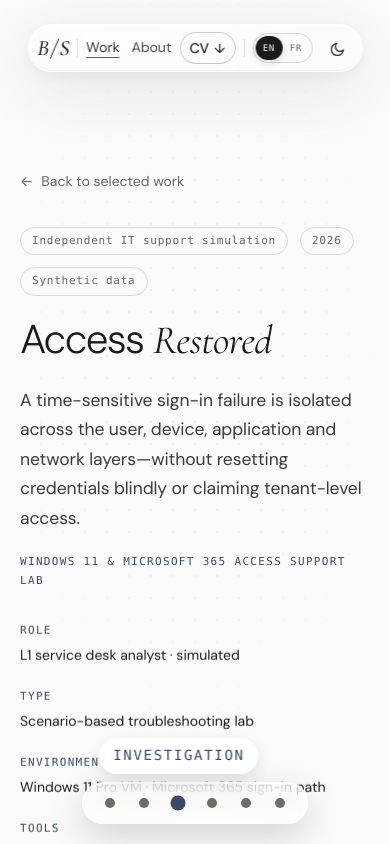
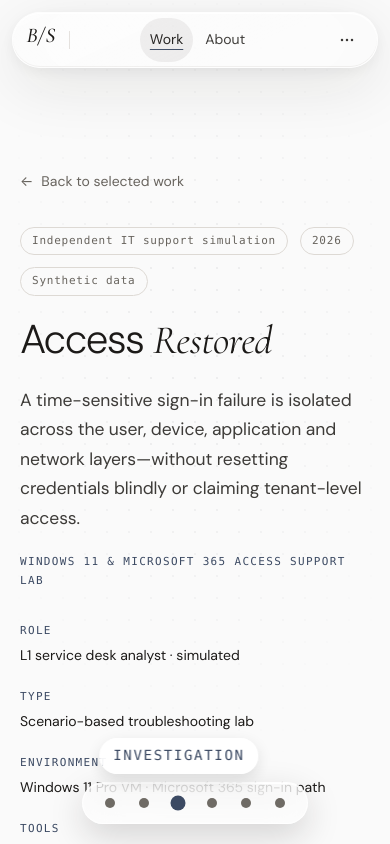
Before and after one commit to brenosampaio-dev/portfolio, a Next.js app in the folder portfolio/: page /work/access-restored in a window 390 px wide. Shown: the top 844 px of the page. Built offline with nearby package versions, Linux system fonts and the light colour scheme.

Commit message:
Improve mobile header navigation

```diff
--- a/portfolio/src/app/globals.css
+++ b/portfolio/src/app/globals.css
@@ -3473,40 +3473,184 @@ html {
   .grid--4,
   .grid--2 { grid-template-columns: 1fr; }
 
-  /* Dock — keep the full navigation usable without letting the compact CV
-     action crowd the glass pill on phone-sized screens. */
-  .site-header { left: 50%; right: auto; transform: translateX(-50%); }
-  .dock { height: 48px; max-width: calc(100vw - 20px); padding-inline: 9px; gap: 8px; }
-  .nav { gap: 12px; }
-  .nav a { font-size: var(--text-small); }
+  /* Phone navigation prioritizes destinations. Hiring and display utilities
+     stay available in a separate panel instead of compressing the main row. */
+  .site-header {
+    top: max(12px, calc(env(safe-area-inset-top) + 8px));
+    left: 50%;
+    right: auto;
+    width: calc(100vw - 24px);
+    transform: translateX(-50%);
+  }
+  .dock {
+    width: 100%;
+    height: 56px;
+    max-width: none;
+    padding-inline: 8px;
+    gap: 8px;
+  }
+  .wordmark {
+    justify-content: center;
+    min-width: 40px;
+    min-height: 44px;
+    font-size: 21px;
+  }
+  .nav {
+    flex: 1;
+    justify-content: center;
+    gap: 2px;
+  }
+  .nav a {
+    display: inline-flex;
+    align-items: center;
+    justify-content: center;
+    min-height: 44px;
+    padding-inline: 10px;
+    border-radius: var(--radius-full);
+    font-size: var(--text-small);
+  }
+  .nav a[aria-current="page"] {
+    color: var(--ink);
+    background: color-mix(in srgb, var(--ink) 7%, transparent);
+  }
   .nav .nav-hide-sm { display: none; }
   .dock .availability { display: none; }
-  .dock .dock__divider--mid { display: none; }
-  .dock__actions { gap: 6px; }
-  .header-contact { display: none; }
-  .dock__controls { gap: 3px; }
-  .language-switcher {
-    grid-template-columns: repeat(2, 23px);
-    height: 28px;
-  }
-  .language-switcher__thumb {
-    width: 23px;
-    height: 22px;
-  }
-  .language-switcher--fr .language-switcher__thumb { transform: translateX(23px); }
-  .language-switcher__option {
-    min-width: 23px;
-    min-height: 22px;
-    font-size: 8px;
-  }
-  .header-cv {
-    min-width: 42px;
-    min-height: 32px;
-    padding-inline: 9px;
-    gap: 5px;
-  }
-  .header-cv__label--long { display: none; }
-  .header-cv__label--short { display: inline; }
+  .dock .dock__divider--mid,
+  .dock .dock__divider--controls,
+  .dock__actions,
+  .dock__controls { display: none; }
+
+  .mobile-tools-toggle {
+    display: inline-flex;
+    align-items: center;
+    justify-content: center;
+    flex: 0 0 44px;
+    width: 44px;
+    height: 44px;
+    padding: 0;
+    border: 0;
+    border-radius: var(--radius-full);
+    background: transparent;
+    color: var(--graphite);
+    cursor: pointer;
+    transition:
+      color var(--duration-sm) var(--ease),
+      background var(--duration-sm) var(--ease),
+      transform var(--duration-sm) var(--ease);
+  }
+  .mobile-tools-toggle[aria-expanded="true"] {
+    color: var(--paper);
+    background: var(--ink);
+  }
+  .mobile-tools-toggle:active { transform: scale(0.94); }
+  .mobile-tools-toggle:focus-visible,
+  .mobile-tools__link:focus-visible {
+    outline: 2px solid var(--clay-ring);
+    outline-offset: 2px;
+  }
+
+  .mobile-tools {
+    position: absolute;
+    top: calc(100% + 8px);
+    right: 0;
+    display: grid;
+    width: min(280px, 100%);
+    gap: 10px;
+    padding: 10px;
+    border: 1px solid rgba(255, 255, 255, 0.58);
+    border-radius: var(--radius-lg);
+    background: rgba(249, 247, 243, 0.88);
+    -webkit-backdrop-filter: blur(32px) saturate(180%);
+    backdrop-filter: blur(32px) saturate(180%);
+    box-shadow: 0 4px 8px rgba(28, 26, 24, 0.12);
+    animation: mobile-tools-in 180ms var(--ease-out) both;
+  }
+  .mobile-tools__actions {
+    display: grid;
+    grid-template-columns: 1fr 1fr;
+    gap: 8px;
+  }
+  .mobile-tools__link {
+    display: inline-flex;
+    align-items: center;
+    justify-content: space-between;
+    gap: 8px;
+    min-height: 44px;
+    padding-inline: 12px;
+    border-radius: var(--radius-md);
+    color: var(--ink);
+    font-size: var(--text-small);
+    font-weight: var(--weight-medium);
+    text-decoration: none;
+    background: color-mix(in srgb, var(--ink) 6%, transparent);
+  }
+  .mobile-tools__link--primary {
+    color: var(--paper);
+    background: var(--ink);
+  }
+  .mobile-tools__preferences {
+    display: flex;
+    align-items: center;
+    justify-content: flex-end;
+    gap: 8px;
+    padding-top: 10px;
+    border-top: 1px solid color-mix(in srgb, var(--mist) 82%, transparent);
+  }
+  .mobile-tools .language-switcher {
+    grid-template-columns: repeat(2, 44px);
+    height: 48px;
+  }
+  .mobile-tools .language-switcher__thumb {
+    width: 44px;
+    height: 42px;
+  }
+  .mobile-tools .language-switcher--fr .language-switcher__thumb { transform: translateX(44px); }
+  .mobile-tools .language-switcher__option {
+    min-width: 44px;
+    min-height: 44px;
+    font-size: 9px;
+  }
+  .mobile-tools__theme {
+    width: 48px;
+    height: 48px;
+    border: 1px solid color-mix(in srgb, var(--ink) 16%, transparent);
+    background: color-mix(in srgb, var(--paper) 46%, transparent);
+  }
+
+  .site-header--dark .nav a[aria-current="page"] {
+    color: #fff;
+    background: rgba(255, 255, 255, 0.12);
+  }
+  .site-header--dark .mobile-tools-toggle { color: rgba(255, 255, 255, 0.82); }
+  .site-header--dark .mobile-tools-toggle[aria-expanded="true"] {
+    color: #161616;
+    background: rgba(255, 255, 255, 0.92);
+  }
+  .site-header--dark .mobile-tools,
+  [data-theme="dark"] .mobile-tools {
+    border-color: rgba(255, 255, 255, 0.14);
+    background: rgba(13, 16, 23, 0.90);
+    box-shadow: 0 4px 8px rgba(0, 0, 0, 0.28);
+  }
+  .site-header--dark .mobile-tools__link,
+  [data-theme="dark"] .mobile-tools__link {
+    color: rgba(255, 255, 255, 0.92);
+    background: rgba(255, 255, 255, 0.08);
+  }
+  .site-header--dark .mobile-tools__link--primary,
+  [data-theme="dark"] .mobile-tools__link--primary {
+    color: #161616;
+    background: rgba(255, 255, 255, 0.92);
+  }
+  .site-header--dark .mobile-tools__preferences,
+  [data-theme="dark"] .mobile-tools__preferences {
+    border-top-color: rgba(255, 255, 255, 0.12);
+  }
+
+  @keyframes mobile-tools-in {
+    from { opacity: 0; transform: translateY(-6px); }
+    to { opacity: 1; transform: translateY(0); }
+  }
 
   .site-footer__grid { grid-template-columns: 1fr; gap: var(--space-8); }
 
@@ -3567,10 +3711,10 @@ html {
 
 @media (max-width: 340px) {
   .dock {
-    padding-inline: var(--space-2);
-    gap: 10px;
-  }
-  .nav a[href="/#about"] { display: none; }
+    padding-inline: 6px;
+    gap: 6px;
+  }
+  .nav a { padding-inline: 8px; }
 }
 
 /* ── Mobile accordion (≤700px) — case sections & process steps ───── */
@@ -3704,6 +3848,11 @@ html {
   gap: var(--space-3);
 }
 
+.mobile-tools-toggle,
+.mobile-tools {
+  display: none;
+}
+
 .theme-btn {
   display: inline-flex;
   align-items: center;
@@ -3801,6 +3950,66 @@ html {
 .site-header--dark .language-switcher__option:hover { color: #fff; }
 .site-header--dark .language-switcher__option[aria-pressed="true"] { color: #161616; }
 
+/* Transitional compact state: narrow tablets keep the desktop controls, but
+   shed secondary labels before the full dock can touch the viewport edges. */
+@media (min-width: 601px) and (max-width: 800px) {
+  .site-header {
+    left: 50%;
+    right: auto;
+    max-width: calc(100vw - 24px);
+    transform: translateX(-50%);
+  }
+  .dock {
+    max-width: calc(100vw - 24px);
+    padding-inline: 14px;
+    gap: 14px;
+  }
+  .nav { gap: 18px; }
+  .nav .nav-hide-sm,
+  .dock .availability,
+  .dock .dock__divider--mid { display: none; }
+  .dock__actions,
+  .dock__controls { gap: 8px; }
+  .header-cv {
+    min-width: 44px;
+    min-height: 36px;
+    padding-inline: 10px;
+  }
+  .header-cv__label--long { display: none; }
+  .header-cv__label--short { display: inline; }
+}
+
+/* These controls are declared after the main responsive section, so the
+   phone-specific visibility and target sizes live beside their base rules. */
+@media (max-width: 600px) {
+  .dock__actions,
+  .dock__controls,
+  .dock .dock__divider--mid,
+  .dock .dock__divider--controls { display: none; }
+  .mobile-tools-toggle { display: inline-flex; }
+  .mobile-tools { display: grid; }
+  .mobile-tools .language-switcher {
+    grid-template-columns: repeat(2, 44px);
+    height: 48px;
+  }
+  .mobile-tools .language-switcher__thumb {
+    width: 44px;
+    height: 42px;
+  }
+  .mobile-tools .language-switcher--fr .language-switcher__thumb { transform: translateX(44px); }
+  .mobile-tools .language-switcher__option {
+    min-width: 44px;
+    min-height: 44px;
+    font-size: 9px;
+  }
+  .mobile-tools__theme {
+    width: 48px;
+    height: 48px;
+    border: 1px solid color-mix(in srgb, var(--ink) 16%, transparent);
+    background: color-mix(in srgb, var(--paper) 46%, transparent);
+  }
+}
+
 ::view-transition-old(root),
 ::view-transition-new(root) {
   animation-duration: 180ms;
@@ -3808,6 +4017,8 @@ html {
 }
 
 @media (prefers-reduced-motion: reduce) {
+  .mobile-tools { animation: none; }
+  .mobile-tools-toggle { transition: none; }
   .language-switcher__thumb,
   .language-switcher__option {
     transition: none;
--- a/portfolio/src/components/site/Header.jsx
+++ b/portfolio/src/components/site/Header.jsx
@@ -1,7 +1,7 @@
 "use client";
 import Link from "next/link";
 import { usePathname } from "next/navigation";
-import { useEffect, useRef } from "react";
+import { useEffect, useRef, useState } from "react";
 import { Wordmark } from "./Wordmark";
 import { LanguageSwitcher } from "./LanguageSwitcher";
 import { useTheme, useLang } from "@/context/AppContext";
@@ -31,8 +31,19 @@ function MoonIcon() {
   );
 }
 
+function ToolsIcon() {
+  return (
+    <svg width="18" height="18" viewBox="0 0 18 18" fill="none" aria-hidden="true">
+      <circle cx="4" cy="9" r="1.25" fill="currentColor" />
+      <circle cx="9" cy="9" r="1.25" fill="currentColor" />
+      <circle cx="14" cy="9" r="1.25" fill="currentColor" />
+    </svg>
+  );
+}
+
 export function Header() {
   const headerRef = useRef(null);
+  const [toolsOpen, setToolsOpen] = useState(false);
   const { theme, toggle } = useTheme();
   const pathname = usePathname();
   const { lang } = useLang();
@@ -60,6 +71,39 @@ export function Header() {
     darkEls.forEach((el) => observer.observe(el));
     return () => observer.disconnect();
   }, []);
+
+  useEffect(() => {
+    setToolsOpen(false);
+  }, [pathname]);
+
+  useEffect(() => {
+    function closeOnHeaderLink(event) {
+      const link = event.target.closest?.("a");
+      if (link && headerRef.current?.contains(link)) setToolsOpen(false);
+    }
+
+    document.addEventListener("click", closeOnHeaderLink, true);
+    return () => document.removeEventListener("click", closeOnHeaderLink, true);
+  }, []);
+
+  useEffect(() => {
+    if (!toolsOpen) return undefined;
+
+    function closeOnOutsidePress(event) {
+      if (!headerRef.current?.contains(event.target)) setToolsOpen(false);
+    }
+
+    function closeOnEscape(event) {
+      if (event.key === "Escape") setToolsOpen(false);
+    }
+
+    document.addEventListener("pointerdown", closeOnOutsidePress);
+    document.addEventListener("keydown", closeOnEscape);
+    return () => {
+      document.removeEventListener("pointerdown", closeOnOutsidePress);
+      document.removeEventListener("keydown", closeOnEscape);
+    };
+  }, [toolsOpen]);
 
   return (
     <header className="site-header" ref={headerRef}>
@@ -96,7 +140,7 @@ export function Header() {
           </a>
         </div>
 
-        <div className="dock__divider" aria-hidden="true" />
+        <div className="dock__divider dock__divider--controls" aria-hidden="true" />
 
         <div className="dock__controls">
           <LanguageSwitcher />
@@ -109,7 +153,53 @@ export function Header() {
           </button>
 
         </div>
+
+        <button
+          type="button"
+          className="mobile-tools-toggle"
+          aria-expanded={toolsOpen}
+          aria-controls="mobile-header-tools"
+          aria-label={toolsOpen ? t.a11y.closeHeaderTools : t.a11y.openHeaderTools}
+          onClick={() => setToolsOpen((open) => !open)}
+        >
+          <ToolsIcon />
+        </button>
       </div>
+
+      {toolsOpen && (
+        <div
+          id="mobile-header-tools"
+          className="mobile-tools"
+          onClick={(event) => {
+            if (event.target.closest("a")) setToolsOpen(false);
+          }}
+        >
+          <div className="mobile-tools__actions">
+            <a
+              href={t.resume.href}
+              className="mobile-tools__link mobile-tools__link--primary"
+              download={t.resume.fileName}
+            >
+              <span>{t.nav.downloadCv}</span>
+              <span aria-hidden="true">↓</span>
+            </a>
+            <Link href="/#contact" className="mobile-tools__link">
+              <span>{t.nav.contact}</span>
+              <span aria-hidden="true">↗</span>
+            </Link>
+          </div>
+          <div className="mobile-tools__preferences">
+            <LanguageSwitcher />
+            <button
+              className="theme-btn mobile-tools__theme"
+              onClick={toggle}
+              aria-label={theme === "dark" ? t.a11y.switchToLight : t.a11y.switchToDark}
+            >
+              {theme === "dark" ? <SunIcon /> : <MoonIcon />}
+            </button>
+          </div>
+        </div>
+      )}
     </header>
   );
 }
```
Also changed, not shown: portfolio/src/lib/i18n.js, 1 other file (tests, documents, lock files or other folders).
